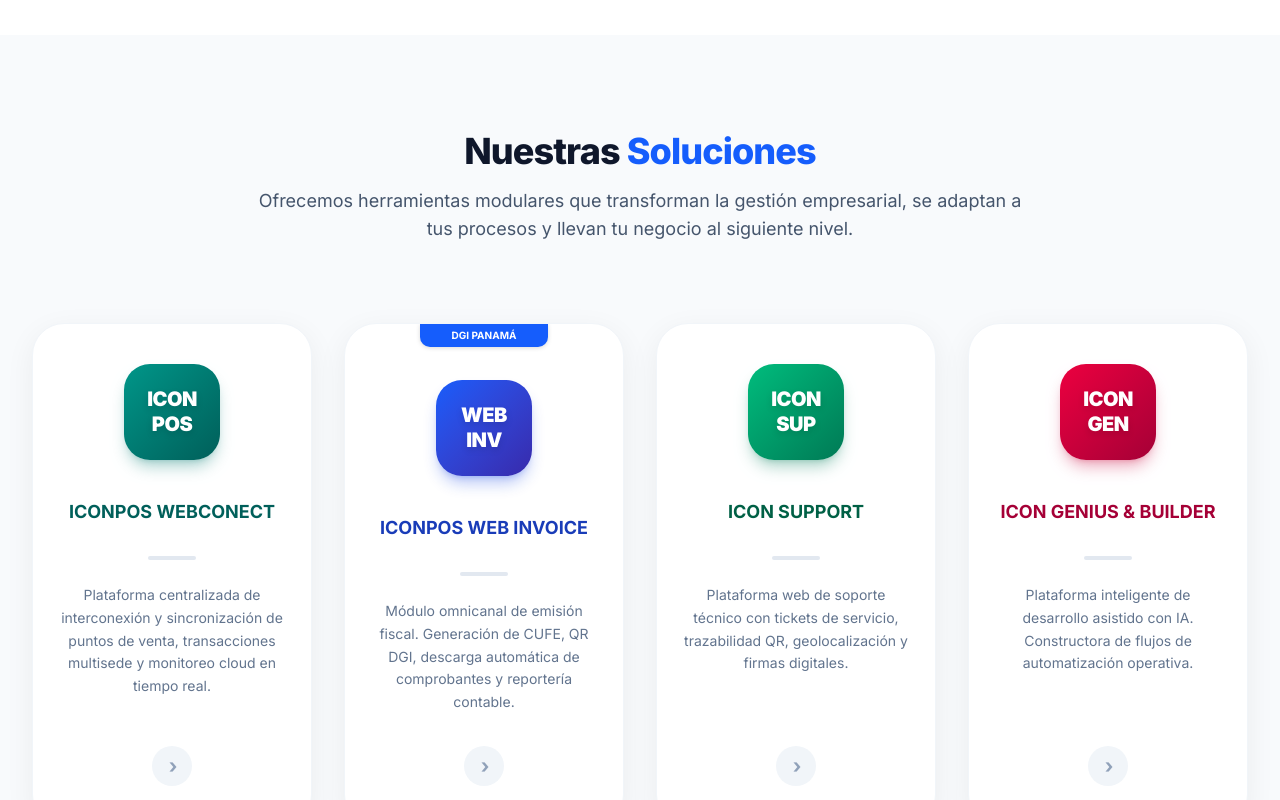
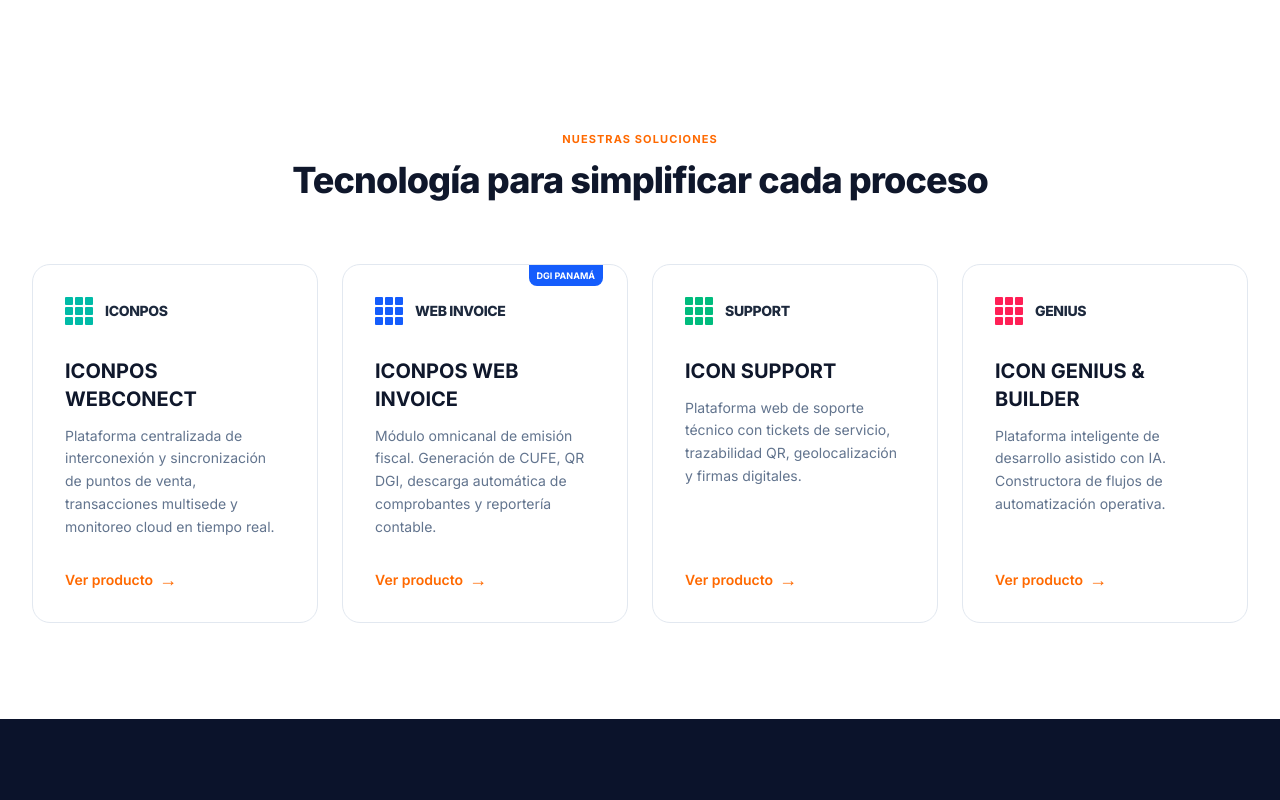
Before and after one commit to grupovevsa-cyber/grupovevsa-web, a Next.js app: page / in a window 1280 px wide. Shown: the part 1340-2140 px from the top of the page. Built offline with nearby package versions, Linux system fonts and the light colour scheme.

Commit message:
style: rediseñar 'nuestras soluciones' a estilo minimalista left-aligned

```diff
--- a/src/app/page.tsx
+++ b/src/app/page.tsx
@@ -36,83 +36,107 @@ export default function Home() {
         </div>
       </section>
 
-      {/* Nuestras Soluciones (Productos) */}
-      <section className="py-24 bg-slate-50" id="productos">
+      {/* Nuestras Soluciones (Productos) - Estilo Minimalista y Alineado a la Izquierda */}
+      <section className="py-24 bg-white" id="productos">
         <div className="container mx-auto px-4 md:px-8">
-          <div className="text-center max-w-3xl mx-auto mb-20">
-            <h2 className="text-4xl font-extrabold tracking-tight text-slate-900 mb-4">
-              Nuestras <span className="text-blue-600">Soluciones</span>
+          <div className="text-center max-w-3xl mx-auto mb-16">
+            <span className="text-orange-500 font-bold tracking-widest text-[11px] uppercase mb-3 block">Nuestras Soluciones</span>
+            <h2 className="text-3xl md:text-4xl font-extrabold tracking-tight text-slate-900">
+              Tecnología para simplificar cada proceso
             </h2>
-            <p className="text-slate-600 text-lg">
-              Ofrecemos herramientas modulares que transforman la gestión empresarial, se adaptan a tus procesos y llevan tu negocio al siguiente nivel.
-            </p>
           </div>
 
-          <div className="grid md:grid-cols-2 lg:grid-cols-4 gap-8">
+          <div className="grid md:grid-cols-2 lg:grid-cols-4 gap-6">
+
             {/* ICONPOS WEBCONECT */}
-            <div className="bg-white px-6 py-10 rounded-[32px] shadow-[0_8px_30px_rgb(0,0,0,0.06)] hover:shadow-[0_20px_40px_rgb(0,0,0,0.12)] hover:-translate-y-2 transition-all duration-300 border border-slate-100 flex flex-col items-center text-center group">
-              {/* App Icon */}
-              <div className="w-24 h-24 mb-6 rounded-[26px] bg-gradient-to-br from-teal-600 to-teal-800 shadow-lg shadow-teal-700/30 flex items-center justify-center group-hover:scale-105 transition-transform duration-300">
-                <span className="text-white font-black text-xl leading-tight tracking-tight drop-shadow-md">ICON<br/>POS</span>
+            <div className="bg-white p-8 rounded-2xl border border-slate-200 hover:shadow-[0_8px_30px_rgb(0,0,0,0.08)] hover:border-slate-300 transition-all duration-300 flex flex-col text-left group">
+              {/* Logo Minimalista */}
+              <div className="flex items-center gap-3 mb-8">
+                <div className="grid grid-cols-3 gap-[2px] w-7 h-7">
+                  {[...Array(9)].map((_, i) => (
+                    <div key={i} className="bg-teal-500 rounded-[1px]"></div>
+                  ))}
+                </div>
+                <span className="font-extrabold text-slate-800 text-sm tracking-tight">ICONPOS</span>
               </div>
-              <h3 className="text-lg font-bold text-teal-800 mb-4 h-14 flex items-center justify-center">ICONPOS WEBCONECT</h3>
-              <div className="w-12 h-1 bg-slate-200 rounded-full mb-6"></div>
+
+              <h3 className="text-xl font-bold text-slate-900 mb-3">ICONPOS WEBCONECT</h3>
               <p className="text-sm text-slate-500 mb-8 flex-grow leading-relaxed">
                 Plataforma centralizada de interconexión y sincronización de puntos de venta, transacciones multisede y monitoreo cloud en tiempo real.
               </p>
-              <Link href="/productos/iconpos" className="w-10 h-10 rounded-full bg-slate-100 flex items-center justify-center text-slate-400 group-hover:bg-teal-600 group-hover:text-white transition-colors" title="Ver detalles">
-                <span className="font-bold text-xl leading-none ml-0.5">›</span>
+
+              <Link href="/productos/iconpos" className="text-orange-500 hover:text-orange-600 text-sm font-semibold flex items-center gap-1.5 group-hover:gap-2.5 transition-all mt-auto">
+                Ver producto <span className="text-lg leading-none transition-transform group-hover:translate-x-1">→</span>
               </Link>
             </div>
 
             {/* ICONPOS WEB INVOICE */}
-            <div className="bg-white px-6 py-10 rounded-[32px] shadow-[0_8px_30px_rgb(0,0,0,0.06)] hover:shadow-[0_20px_40px_rgb(0,0,0,0.12)] hover:-translate-y-2 transition-all duration-300 border border-slate-100 flex flex-col items-center text-center group relative overflow-hidden">
-              <div className="absolute top-0 inset-x-0 mx-auto w-32 bg-blue-600 text-white text-[10px] font-bold px-2 py-1 rounded-b-lg drop-shadow-sm">DGI PANAMÁ</div>
-              {/* App Icon */}
-              <div className="w-24 h-24 mb-6 mt-4 rounded-[26px] bg-gradient-to-br from-blue-600 to-indigo-800 shadow-lg shadow-blue-700/30 flex items-center justify-center group-hover:scale-105 transition-transform duration-300">
-                <span className="text-white font-black text-xl leading-tight tracking-tight drop-shadow-md">WEB<br/>INV</span>
+            <div className="bg-white p-8 rounded-2xl border border-slate-200 hover:shadow-[0_8px_30px_rgb(0,0,0,0.08)] hover:border-slate-300 transition-all duration-300 flex flex-col text-left group relative">
+              <div className="absolute top-0 right-6 bg-blue-600 text-white text-[9px] font-bold px-2 py-1 rounded-b-md">DGI PANAMÁ</div>
+              {/* Logo Minimalista */}
+              <div className="flex items-center gap-3 mb-8">
+                <div className="grid grid-cols-3 gap-[2px] w-7 h-7">
+                  {[...Array(9)].map((_, i) => (
+                    <div key={i} className="bg-blue-600 rounded-[1px]"></div>
+                  ))}
+                </div>
+                <span className="font-extrabold text-slate-800 text-sm tracking-tight">WEB INVOICE</span>
               </div>
-              <h3 className="text-lg font-bold text-blue-800 mb-4 h-14 flex items-center justify-center">ICONPOS WEB INVOICE</h3>
-              <div className="w-12 h-1 bg-slate-200 rounded-full mb-6"></div>
+
+              <h3 className="text-xl font-bold text-slate-900 mb-3">ICONPOS WEB INVOICE</h3>
               <p className="text-sm text-slate-500 mb-8 flex-grow leading-relaxed">
                 Módulo omnicanal de emisión fiscal. Generación de CUFE, QR DGI, descarga automática de comprobantes y reportería contable.
               </p>
-              <Link href="/productos/iconpos-web-invoice" className="w-10 h-10 rounded-full bg-slate-100 flex items-center justify-center text-slate-400 group-hover:bg-blue-600 group-hover:text-white transition-colors" title="Ir al facturador">
-                <span className="font-bold text-xl leading-none ml-0.5">›</span>
+
+              <Link href="/productos/iconpos-web-invoice" className="text-orange-500 hover:text-orange-600 text-sm font-semibold flex items-center gap-1.5 group-hover:gap-2.5 transition-all mt-auto">
+                Ver producto <span className="text-lg leading-none transition-transform group-hover:translate-x-1">→</span>
               </Link>
             </div>
 
             {/* ICON SUPPORT */}
-            <div className="bg-white px-6 py-10 rounded-[32px] shadow-[0_8px_30px_rgb(0,0,0,0.06)] hover:shadow-[0_20px_40px_rgb(0,0,0,0.12)] hover:-translate-y-2 transition-all duration-300 border border-slate-100 flex flex-col items-center text-center group">
-              {/* App Icon */}
-              <div className="w-24 h-24 mb-6 rounded-[26px] bg-gradient-to-br from-emerald-500 to-emerald-700 shadow-lg shadow-emerald-700/30 flex items-center justify-center group-hover:scale-105 transition-transform duration-300">
-                <span className="text-white font-black text-xl leading-tight tracking-tight drop-shadow-md">ICON<br/>SUP</span>
+            <div className="bg-white p-8 rounded-2xl border border-slate-200 hover:shadow-[0_8px_30px_rgb(0,0,0,0.08)] hover:border-slate-300 transition-all duration-300 flex flex-col text-left group">
+              {/* Logo Minimalista */}
+              <div className="flex items-center gap-3 mb-8">
+                <div className="grid grid-cols-3 gap-[2px] w-7 h-7">
+                  {[...Array(9)].map((_, i) => (
+                    <div key={i} className="bg-emerald-500 rounded-[1px]"></div>
+                  ))}
+                </div>
+                <span className="font-extrabold text-slate-800 text-sm tracking-tight">SUPPORT</span>
               </div>
-              <h3 className="text-lg font-bold text-emerald-800 mb-4 h-14 flex items-center justify-center">ICON SUPPORT</h3>
-              <div className="w-12 h-1 bg-slate-200 rounded-full mb-6"></div>
+
+              <h3 className="text-xl font-bold text-slate-900 mb-3">ICON SUPPORT</h3>
               <p className="text-sm text-slate-500 mb-8 flex-grow leading-relaxed">
                 Plataforma web de soporte técnico con tickets de servicio, trazabilidad QR, geolocalización y firmas digitales.
               </p>
-              <Link href="/productos/icon-support" className="w-10 h-10 rounded-full bg-slate-100 flex items-center justify-center text-slate-400 group-hover:bg-emerald-600 group-hover:text-white transition-colors" title="Ver detalles">
-                <span className="font-bold text-xl leading-none ml-0.5">›</span>
+
+              <Link href="/productos/icon-support" className="text-orange-500 hover:text-orange-600 text-sm font-semibold flex items-center gap-1.5 group-hover:gap-2.5 transition-all mt-auto">
+                Ver producto <span className="text-lg leading-none transition-transform group-hover:translate-x-1">→</span>
               </Link>
             </div>
 
             {/* ICON GENIUS */}
-            <div className="bg-white px-6 py-10 rounded-[32px] shadow-[0_8px_30px_rgb(0,0,0,0.06)] hover:shadow-[0_20px_40px_rgb(0,0,0,0.12)] hover:-translate-y-2 transition-all duration-300 border border-slate-100 flex flex-col items-center text-center group">
-              {/* App Icon */}
-              <div className="w-24 h-24 mb-6 rounded-[26px] bg-gradient-to-br from-rose-600 to-rose-800 shadow-lg shadow-rose-700/30 flex items-center justify-center group-hover:scale-105 transition-transform duration-300">
-                <span className="text-white font-black text-xl leading-tight tracking-tight drop-shadow-md">ICON<br/>GEN</span>
+            <div className="bg-white p-8 rounded-2xl border border-slate-200 hover:shadow-[0_8px_30px_rgb(0,0,0,0.08)] hover:border-slate-300 transition-all duration-300 flex flex-col text-left group">
+              {/* Logo Minimalista */}
+              <div className="flex items-center gap-3 mb-8">
+                <div className="grid grid-cols-3 gap-[2px] w-7 h-7">
+                  {[...Array(9)].map((_, i) => (
+                    <div key={i} className="bg-rose-500 rounded-[1px]"></div>
+                  ))}
+                </div>
+                <span className="font-extrabold text-slate-800 text-sm tracking-tight">GENIUS</span>
               </div>
-              <h3 className="text-lg font-bold text-rose-800 mb-4 h-14 flex items-center justify-center">ICON GENIUS & BUILDER</h3>
-              <div className="w-12 h-1 bg-slate-200 rounded-full mb-6"></div>
+
+              <h3 className="text-xl font-bold text-slate-900 mb-3">ICON GENIUS & BUILDER</h3>
               <p className="text-sm text-slate-500 mb-8 flex-grow leading-relaxed">
                 Plataforma inteligente de desarrollo asistido con IA. Constructora de flujos de automatización operativa.
               </p>
-              <Link href="/productos/icon-genius" className="w-10 h-10 rounded-full bg-slate-100 flex items-center justify-center text-slate-400 group-hover:bg-rose-600 group-hover:text-white transition-colors" title="Ver detalles">
-                <span className="font-bold text-xl leading-none ml-0.5">›</span>
+
+              <Link href="/productos/icon-genius" className="text-orange-500 hover:text-orange-600 text-sm font-semibold flex items-center gap-1.5 group-hover:gap-2.5 transition-all mt-auto">
+                Ver producto <span className="text-lg leading-none transition-transform group-hover:translate-x-1">→</span>
               </Link>
             </div>
+
           </div>
         </div>
       </section>
```
